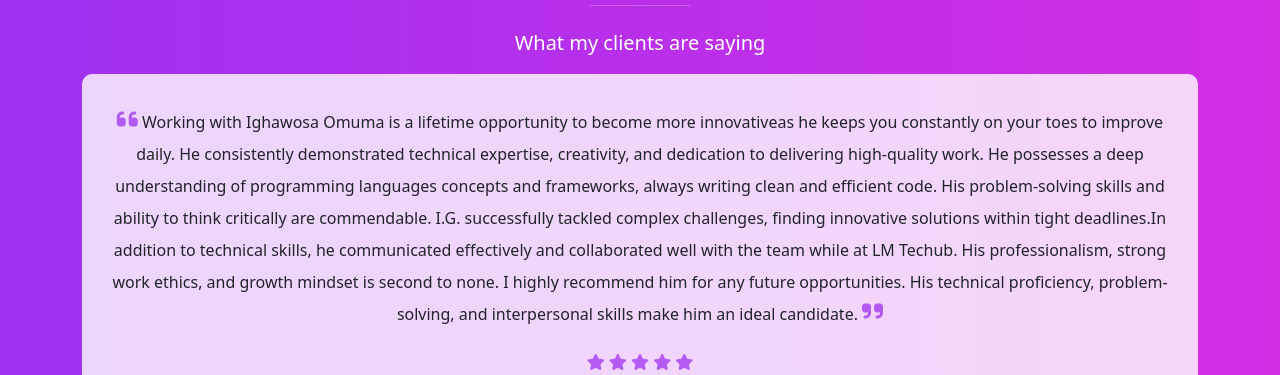
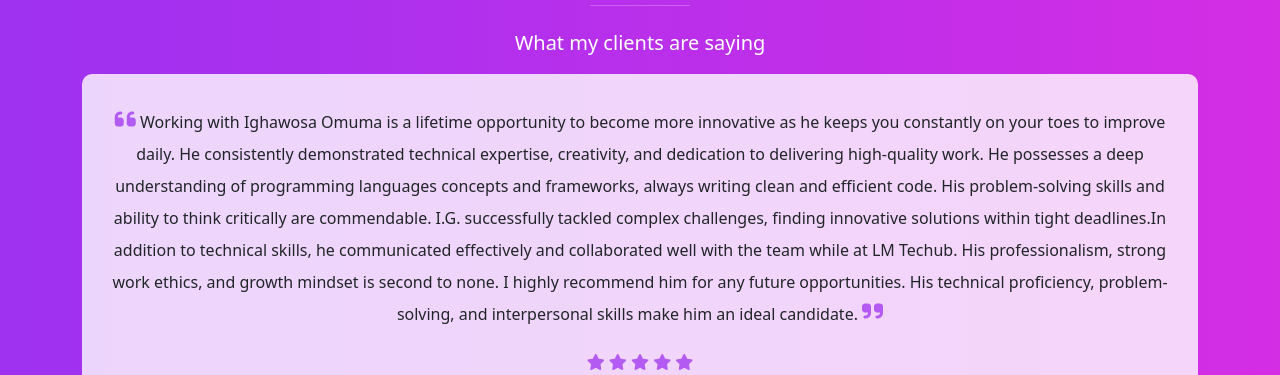
Before and after one commit to Ig-Matrix/Lesson_4_Bootstrap_Portfolio_Website, a website: page index.html in a window 1280 px wide. Shown: the part 3432-3807 px from the top of the page. Drawn offline with nearby package versions, Linux system fonts and the light colour scheme.

Commit message:
modify testimonial quote

```diff
--- a/index.html
+++ b/index.html
@@ -354,7 +354,7 @@
                                     <p class="lh-lg">
                                         <i class="fas fa-quote-left"></i>
                                             Working with Ighawosa Omuma is a lifetime opportunity to
-                                            become more innovativeas he keeps you constantly on your toes
+                                            become more innovative as he keeps you constantly on your toes
                                             to improve daily. He consistently
                                             demonstrated technical expertise, creativity, and dedication to delivering
                                             high-quality work. He possesses a deep understanding of programming languages
```
